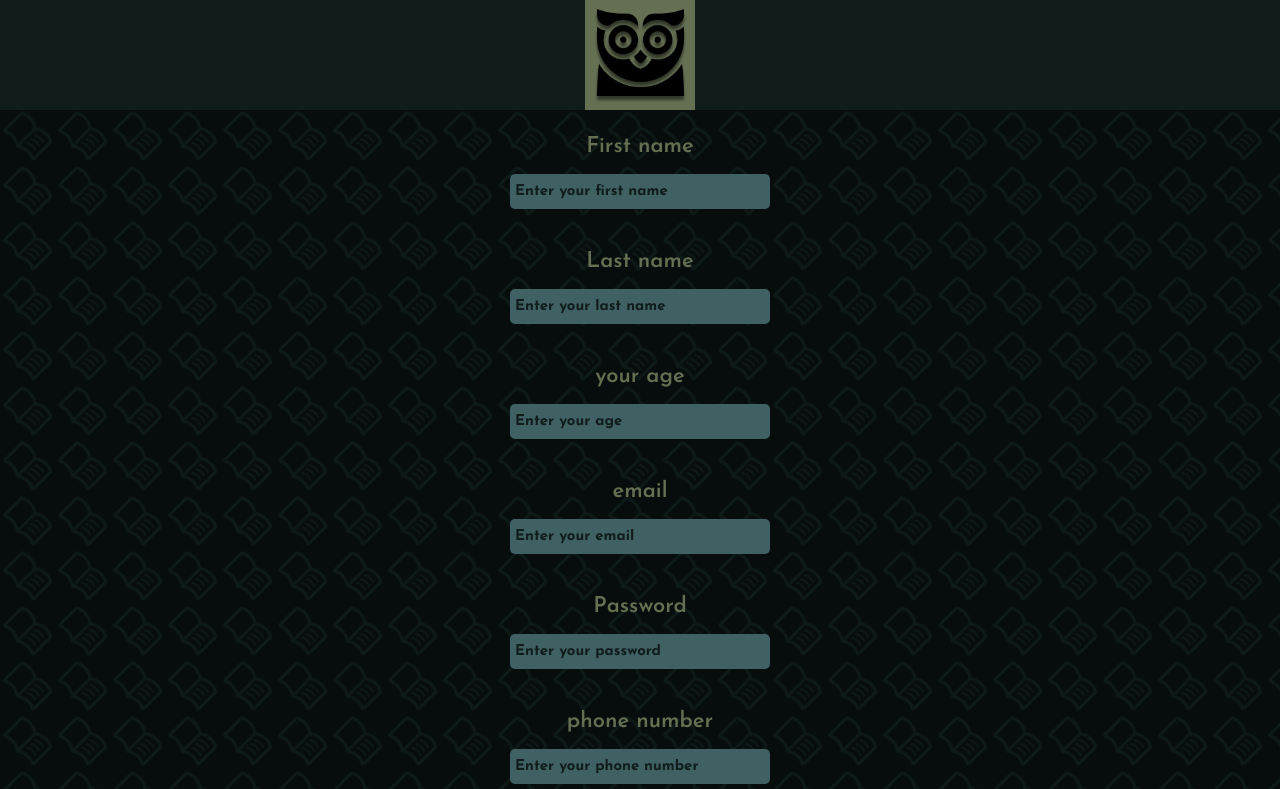
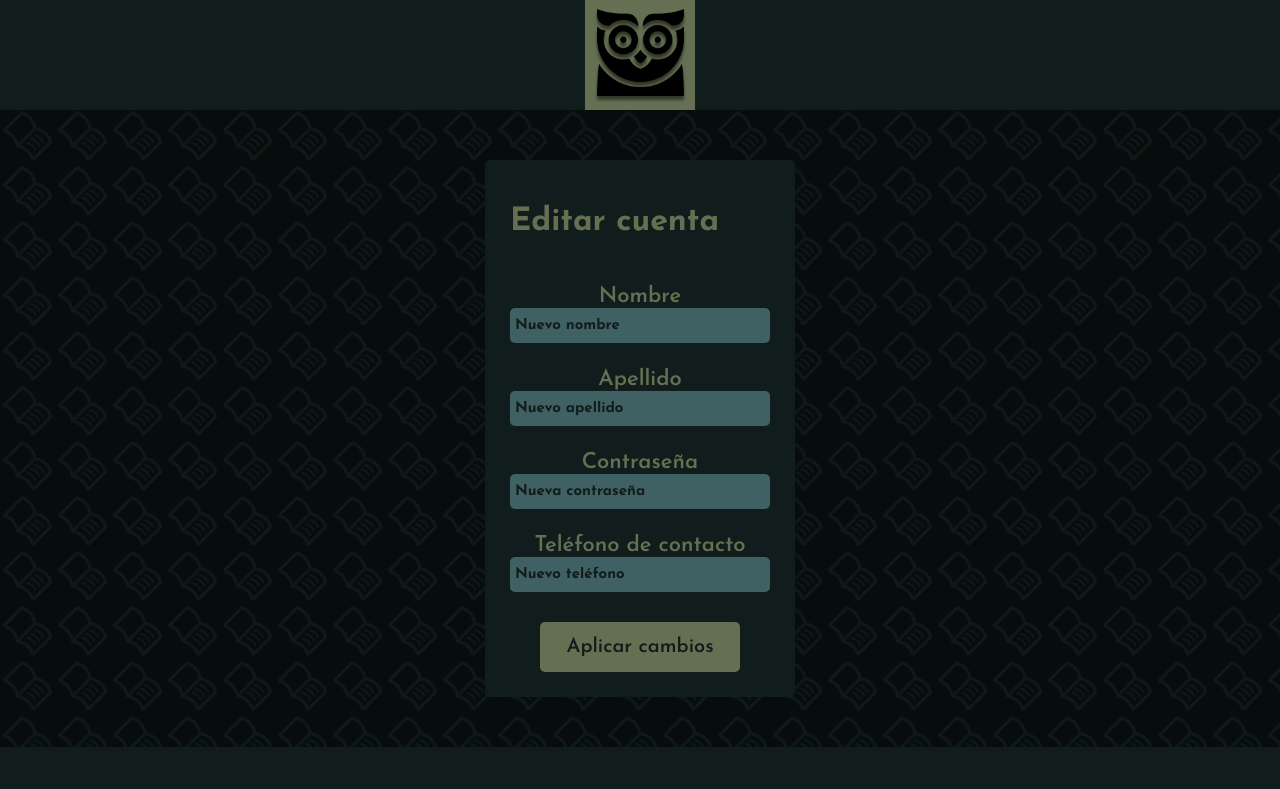
Before and after one commit to vianrove/SDGD, a React (Vite) app: page /edit in a window 1280 px wide. Shown: the top 789 px of the page. Built offline with nearby package versions, Linux system fonts and the light colour scheme.

Commit message:
Pages styled
editProfile
FAQ
notfound
perfilUser

```diff
--- a/src/index.css
+++ b/src/index.css
@@ -3,17 +3,10 @@
   font-size: 16px;
   font-weight: 400;
 
-  color-scheme: light dark;
   color: #657053;
   background-color: #070D0C;
   background-image: url(/src/assets/wbook.png);
   background-blend-mode: overlay;
-
-  font-synthesis: none;
-  text-rendering: optimizeLegibility;
-  -webkit-font-smoothing: antialiased;
-  -moz-osx-font-smoothing: grayscale;
-  -webkit-text-size-adjust: 100%;
 
   margin: 0;
   padding: 0;
@@ -24,11 +17,19 @@ a:-webkit-any-link {
   text-decoration: none;
 }
 
+.flex-wrapper-centered {
+  display: flex;
+  flex-direction: column;
+  min-height: 78.2vh;
+  align-items: center;
+  justify-content: center;
+}
+
 .content-wrapper-extended {
   background-color: #111C1C;
   margin: 50px;
   border-radius: 5px;
-  min-height: 68.3vh;
+  min-width: 50%;
   padding: 25px;
 }
 
@@ -38,14 +39,6 @@ a:-webkit-any-link {
   border-radius: 5px;
   width: max-content;
   padding: 25px;
-}
-
-.flex-wrapper-centered {
-  display: flex;
-  flex-direction: column;
-  min-height: 78.2vh;
-  align-items: center;
-  justify-content: center;
 }
 
 form {
@@ -80,7 +73,7 @@ form label {
   margin-bottom: 0;
 }
 
-form button {
+button {
   font-family: 'Josefin Sans', sans-serif;
   font-weight: 600;
   font-size: 20px;
@@ -91,4 +84,5 @@ form button {
   border-radius: 5px;
   border: none;
   padding: 15px 25px 15px 25px;
+  cursor: pointer;
 }
--- a/src/routes/FAQ.jsx
+++ b/src/routes/FAQ.jsx
@@ -7,7 +7,11 @@ function FAQ() {
     return (
       <div className="FAQ">
         <Navbar/>
-        <p>in construction</p>
+        <div className="flex-wrapper-centered">
+          <div className="content-wrapper">
+            <h1>in construction</h1>
+          </div>
+        </div>
         <Footer/>
       </div>
     )
--- a/src/routes/editProfile.jsx
+++ b/src/routes/editProfile.jsx
@@ -25,31 +25,25 @@ class EditProfile extends React.Component {
   }
   render(){
     return (
-      <div className="inputForm">
+      <div>
         <Navbar/>
-        <form action="" method="post">
-            <label htmlFor="firstName">First name</label><br/>
-            <input type="text" name="firstName" placeholder="Enter your first name" onChange={this.handleChange}/>
-            <br/>
-            <label htmlFor="lastName">Last name</label><br/>
-            <input type="text" name="lastName" placeholder="Enter your last name" onChange={this.handleChange}/>
-            <br/>
-            <label htmlFor="age">your age</label><br/>
-            <input type="number" min="10" max="99" name="age" placeholder="Enter your age" onChange={this.handleChange}/>
-            <br/>
-            <label htmlFor="email">email</label><br/>
-            <input type="email" name="email" placeholder="Enter your email" onChange={this.handleChange}/>
-            <br/>
-            <label htmlFor="password">Password</label><br/>
-            <input type="password" name="password" placeholder="Enter your password" onChange={this.handleChange}/>
-            <br/>
-            <label htmlFor="contactNumber">phone number</label><br/>
-            <input type="password" name="contactNumber" placeholder="Enter your phone number" onChange={this.handleChange}/>
-            <br/>
-            <button id="boton">Sign Up</button>
-        </form>
+        <div className="flex-wrapper-centered">
+          <div className="content-wrapper">
+            <h1 className="reg">Editar cuenta</h1>
+            <form action="" method="post">
+              <label htmlFor="firstName">Nombre</label>
+              <input type="text" name="firstName" placeholder="Nuevo nombre" onChange={this.handleChange}/>
+              <label htmlFor="lastName">Apellido</label>
+              <input type="text" name="lastName" placeholder="Nuevo apellido" onChange={this.handleChange}/>
+              <label htmlFor="password">Contraseña</label>
+              <input type="password" name="password" placeholder="Nueva contraseña" onChange={this.handleChange}/>
+              <label htmlFor="contactNumber">Teléfono de contacto</label>
+              <input type="password" name="contactNumber" placeholder="Nuevo teléfono" onChange={this.handleChange}/>
+              <button id="boton">Aplicar cambios</button>
+            </form>
+          </div>
+        </div>
         <Footer/>
-
       </div>
     )
   }
--- a/src/routes/login.jsx
+++ b/src/routes/login.jsx
@@ -4,7 +4,6 @@ import Navbar from "../components/Navbar";
 import Footer from "../components/Footer";
 import axios from "axios"
 import Cookies from "universal-cookie"
-import "./styles/login.css"
 
 class Login extends React.Component {
  //let url = import.meta.env.VITE_URL_LOGIN;
@@ -37,12 +36,12 @@ class Login extends React.Component {
         <Navbar/>
         <div className="flex-wrapper-centered">
           <div className="content-wrapper">
-            <h1 className="wel">Bienvenido</h1>
+            <h1 style={{fontWeight:"400", fontSize: "50px",  textAlign:"center"}}>Bienvenido</h1>
             <form action="" method="post">
               <input type="text" name="email" placeholder="Ingresa tu correo" onChange={this.handleChange}/>
               <br />
               <input type="password" name="password" placeholder="Ingresa tu contraseña" onChange={this.handleChange}/>
-              <button id="boton" onClick={()=>this.sesionUser()}>Sign Up</button>
+              <button id="boton" onClick={()=>this.sesionUser()}>Login</button>
             </form>
             <p><Link to={"/reset-password"}>Olvidé mi contraseña</Link></p>
             <p>No tienes cuenta? <Link to={"/signup"}>crea una</Link></p>
--- a/src/routes/notfound.jsx
+++ b/src/routes/notfound.jsx
@@ -6,7 +6,12 @@ function Notfound(){
     return (
       <div className="error">
         <Navbar/>
-        <img src="NotFoundWeb.png" alt="not found image"/>
+        <div className="flex-wrapper-centered">
+          <div className="content-wrapper">
+            <h1 style={{textAlign: "center"}}>Página no encontrada</h1>
+            <img src="NotFoundWeb.png" alt="not found image"/>
+          </div>
+        </div>
         <Footer/>
       </div>
     )
--- a/src/routes/perfilUser.jsx
+++ b/src/routes/perfilUser.jsx
@@ -3,8 +3,8 @@ import Navbar from "../components/Navbar";
 import Footer from "../components/Footer";
 
 const userPrototype = {
-    firstName:'',
-    lastName:'',
+    firstName:'Nombre placeholder',
+    lastName:'Apellido placeholder',
     age:0,
     email:'example@mail.com',
     password:'123456',
@@ -19,12 +19,16 @@ class Profile extends React.Component{
         return(
         <div className="profile">
             <Navbar/>
-            <span>Nombre:<br/>{userPrototype.firstName}</span><br/>
-            <span>apellido:<br/>{userPrototype.lastName}</span><br/>
-            <span>edad:<br/>{userPrototype.age}</span><br/>
-            <span>email:<br/>{userPrototype.email}</span><br/>
-            <span>telefono:<br/>{userPrototype.contactNumber}</span><br/>
-            <button onClick={()=>this.handleChange()}>Editar</button>
+            <div className="flex-wrapper-centered">
+                <div className="content-wrapper-extended" style={{textAlign:"center"}}>
+                    <span>Nombre: {userPrototype.firstName}</span><br/>
+                    <span>Apellido: {userPrototype.lastName}</span><br/>
+                    <span>Edad: {userPrototype.age}</span><br/>
+                    <span>Email: {userPrototype.email}</span><br/>
+                    <span>Teléfono: {userPrototype.contactNumber}</span><br/>
+                    <button onClick={()=>this.handleChange()}>Editar</button>
+                </div>
+            </div>
             <Footer/>
         </div>
         )
--- a/src/routes/signUp.jsx
+++ b/src/routes/signUp.jsx
@@ -1,7 +1,6 @@
 import React from "react"
 import Navbar from "../components/Navbar";
 import Footer from "../components/Footer";
-import "./styles/signup.css"
 
 class SignUp extends React.Component {
 
@@ -31,7 +30,7 @@ class SignUp extends React.Component {
         <Navbar/>
         <div className="flex-wrapper-centered">
           <div className="content-wrapper">
-            <h1 className="reg">Registra tu cuenta</h1>
+            <h1 style={{fontWeight:"700", fontSize:"50px", textAlign:"center"}}>Registra tu cuenta</h1>
             <form action="" method="post">
               <label htmlFor="firstName">Nombre</label>
               <input type="text" name="firstName" placeholder="Enter your first name" onChange={this.handleChange}/>
--- a/src/routes/styles/login.css
+++ /dev/null
@@ -1,5 +0,0 @@
-.wel {
-    font-weight: 400;
-    font-size: 50px;
-    text-align: center;
-}
--- a/src/routes/styles/signup.css
+++ /dev/null
@@ -1,5 +0,0 @@
-.reg {
-    text-align: center;
-    font-weight: 700;
-    font-size: 50px;
-}
```
